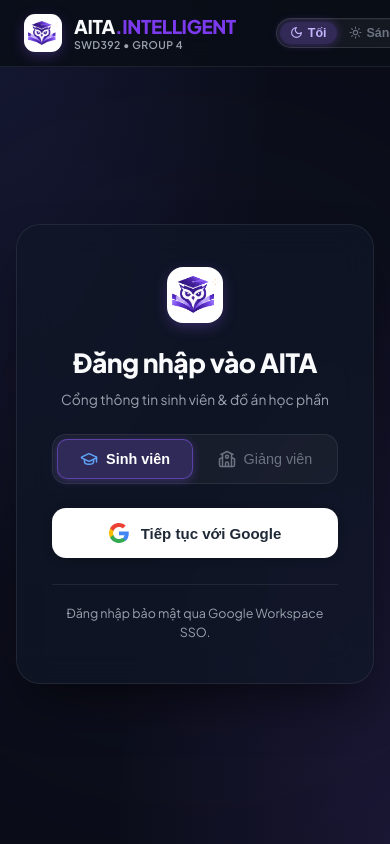
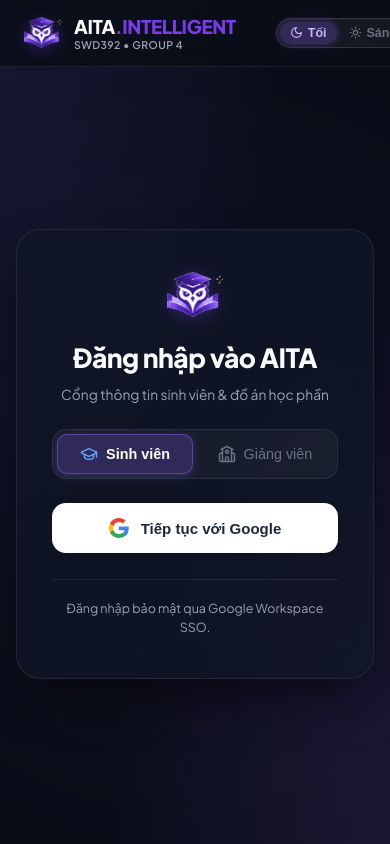
Before and after one commit to min098-ui/SWD392_AITA-Intelligent, a Next.js app in the folder client/: page /login in a window 390 px wide. Shown: the top 844 px of the page. Built offline with nearby package versions, Linux system fonts and the light colour scheme.

Commit message:
feat(components): update AitaLogo component to support official HD mascot and responsive sizing

```diff
--- a/client/src/components/AitaLogo.tsx
+++ b/client/src/components/AitaLogo.tsx
@@ -6,46 +6,53 @@ interface AitaLogoProps {
   size?: number;
   className?: string;
   style?: React.CSSProperties;
+  showText?: boolean;
+  textColor?: string;
 }
 
 /**
- * AITA Intelligent - Logo Con Cú Tri Thức & Nón Cử Nhân (Owl of Wisdom)
- * Khung biểu tượng màu TRẮNG ngọc trai tinh khôi (#ffffff),
- * làm nổi bật tối đa hình con cú tím hoàng gia và ngôi sao vàng kim.
+ * AITA-INTELLIGENT - Logo Bé Cú Tri Thức & Nón Cử Nhân (Owl of Wisdom)
+ * Hiển thị hình ảnh bé cú aita-owl-official-hd.png trong suốt, không nền, tương thích mọi chế độ sáng / tối.
  */
 export default function AitaLogo({
-  size = 42,
+  size = 48,
   className = '',
-  style
+  style,
+  showText = false,
+  textColor = 'var(--text-main, #ffffff)'
 }: AitaLogoProps) {
-  const radius = Math.round(size * 0.28);
-  const padding = Math.max(3, Math.round(size * 0.08));
+  // Tỉ lệ gốc của biểu tượng bé cú: 164w x 134h (~1.22:1)
+  const height = Math.round(size * (134 / 164));
 
   return (
     <div
       className={className}
       style={{
+        display: 'inline-flex',
+        alignItems: 'center',
+        gap: '10px',
+        ...style
+      }}
+    >
+      <div
+        style={{
           width: `${size}px`,
-        height: `${size}px`,
+          height: `${height}px`,
           minWidth: `${size}px`,
-        minHeight: `${size}px`,
-        borderRadius: `${radius}px`,
-        background: '#ffffff',
+          minHeight: `${height}px`,
           display: 'inline-flex',
           alignItems: 'center',
           justifyContent: 'center',
-        boxShadow: '0 4px 14px -1px rgba(139, 92, 246, 0.35), 0 2px 6px rgba(0, 0, 0, 0.12)',
-        border: '1px solid rgba(255, 255, 255, 0.9)',
           flexShrink: 0,
-        padding: `${padding}px`,
-        boxSizing: 'border-box',
-        transition: 'transform 0.2s ease, box-shadow 0.2s ease',
-        ...style
+          background: 'transparent',
+          overflow: 'visible',
+          transition: 'transform 0.25s ease',
+          filter: 'drop-shadow(0 3px 8px rgba(124, 58, 237, 0.3))'
         }}
       >
         <img
-        src="/images/aita-owl-official.png"
-        alt="AITA Logo (Con Cú Tri Thức)"
+          src="/images/aita-owl-official-hd.png"
+          alt="AITA-INTELLIGENT Logo Bé Cú"
           style={{
             width: '100%',
             height: '100%',
@@ -54,5 +61,17 @@ export default function AitaLogo({
           }}
         />
       </div>
+
+      {showText && (
+        <div style={{ display: 'flex', flexDirection: 'column', lineHeight: 1.2 }}>
+          <span style={{ fontWeight: 800, fontSize: '1.1rem', letterSpacing: '0.02em', color: textColor }}>
+            AITA-INTELLIGENT
+          </span>
+          <span style={{ fontSize: '0.7rem', fontWeight: 600, color: '#c084fc', letterSpacing: '0.04em' }}>
+            AI-Powered Education
+          </span>
+        </div>
+      )}
+    </div>
   );
 }
```
Lines whose indentation alone changed are shown as unchanged.
